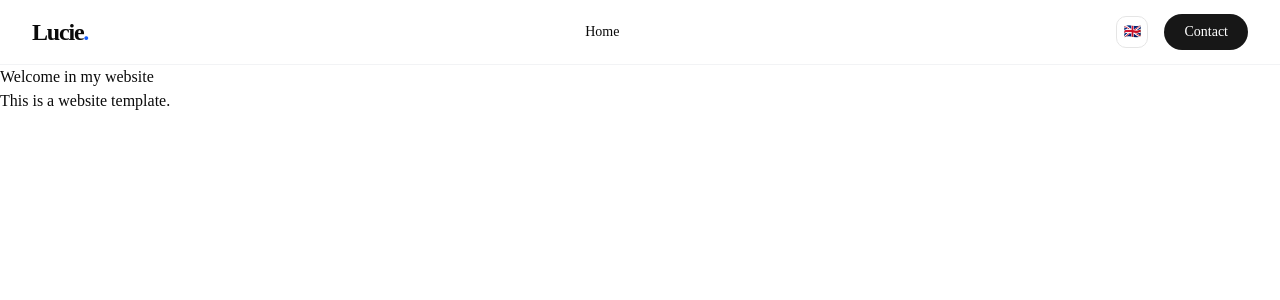
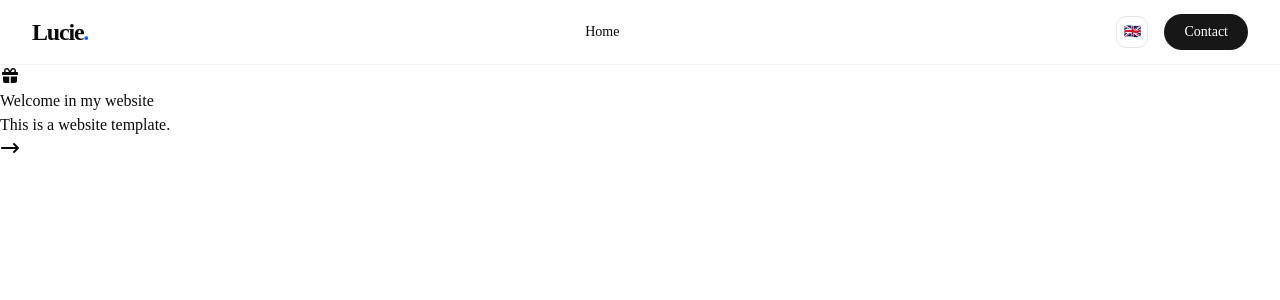
Before and after one commit to luciemtro/template_site_vitrine, a Next.js app: page /en in a window 1280 px wide. Shown: the top 300 px of the page. Built offline with nearby package versions, Linux system fonts and the light colour scheme.

Commit message:
feat: fontawsome

```diff
--- a/package.json
+++ b/package.json
@@ -10,6 +10,11 @@
     "format": "biome format --write"
   },
   "dependencies": {
+    "@fortawesome/fontawesome-svg-core": "^7.2.0",
+    "@fortawesome/free-brands-svg-icons": "^7.2.0",
+    "@fortawesome/free-regular-svg-icons": "^7.2.0",
+    "@fortawesome/free-solid-svg-icons": "^7.2.0",
+    "@fortawesome/react-fontawesome": "^3.2.0",
     "class-variance-authority": "^0.7.1",
     "clsx": "^2.1.1",
     "lucide-react": "^0.577.0",
--- a/src/app/[locale]/page.tsx
+++ b/src/app/[locale]/page.tsx
@@ -1,3 +1,5 @@
+import { faArrowRightLong, faGift } from "@fortawesome/free-solid-svg-icons";
+import { FontAwesomeIcon } from "@fortawesome/react-fontawesome";
 import { useTranslations } from "next-intl";
 
 export default function HomePage() {
@@ -5,8 +7,10 @@
 
   return (
     <main>
+      <FontAwesomeIcon icon={faGift} className="w-6" />
       <h1>{t("title")}</h1>
       <p>{t("description")}</p>
+      <FontAwesomeIcon icon={faArrowRightLong} className="w-6" />
     </main>
   );
 }
```
